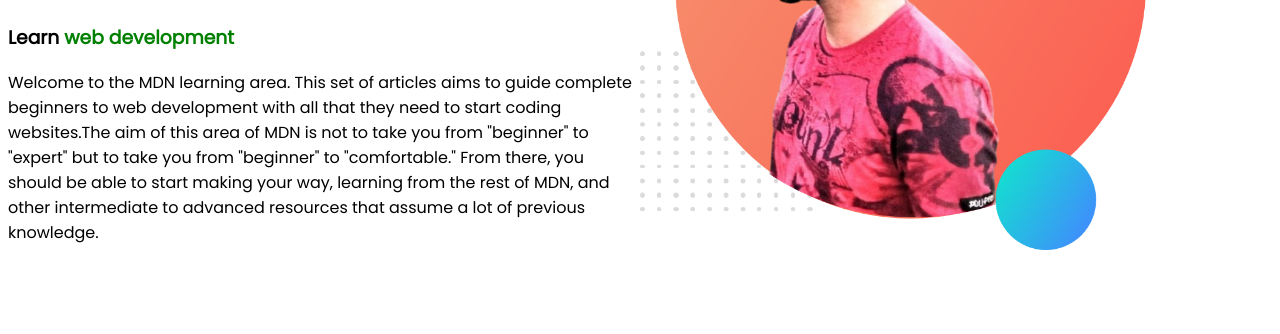
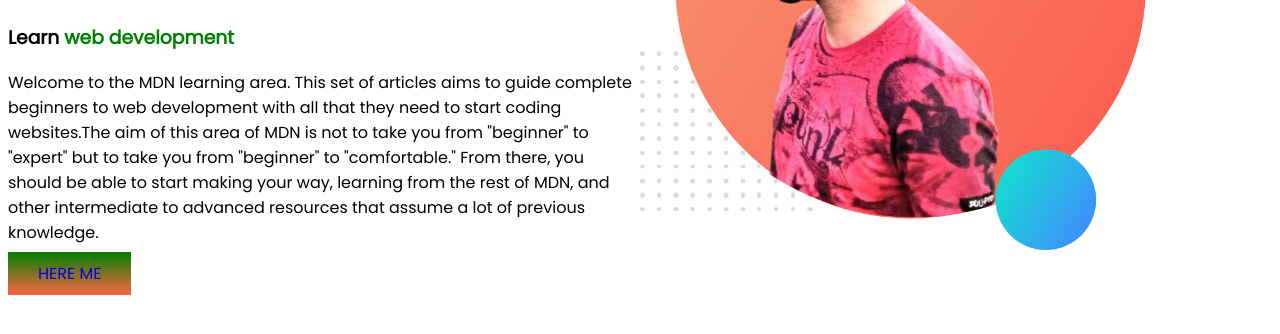
Before and after one commit to Ayman175/kausar-portfolio, a plain HTML site: page index.html in a window 1280 px wide. Shown: the part 260-594 px from the top of the page. Drawn offline with Linux system fonts and the light colour scheme.

Commit message:
2nd commit

```diff
--- a/index.html
+++ b/index.html
@@ -30,6 +30,8 @@
                 way, learning from the rest of MDN, and other intermediate to advanced resources that assume a lot of
                 previous
                 knowledge.</p>
+            <a class="link-button" target="_blank" href="https://www.facebook.com/profile.php?id=100012723224921">HERE
+                ME</a>
         </div>
         <div class="half-width">
             <img src="images/my-bg (1).png" alt="">
--- a/style.css
+++ b/style.css
@@ -14,6 +14,10 @@ section {
     display: flex;
 }
 
+.down {
+    padding-bottom: 20px;
+}
+
 .half-width {
     width: 50%;
 }
@@ -21,3 +25,9 @@ section {
 .half-width img {
     width: 80%;
 }
+
+.link-button {
+    text-decoration: none;
+    background-image: linear-gradient(green, tomato);
+    padding: 10px 30px;
+}
```
Also changed, not shown: images/ayman ahmed kausar.png (deleted), images/ayman ahmed.jpg (deleted), images/ayman-fcb.jpg (deleted), images/jhankar.png (deleted), images/jhankar2.png (deleted), images/my-bg.png (deleted), images/my-bg2.png (deleted), 4 other files.
